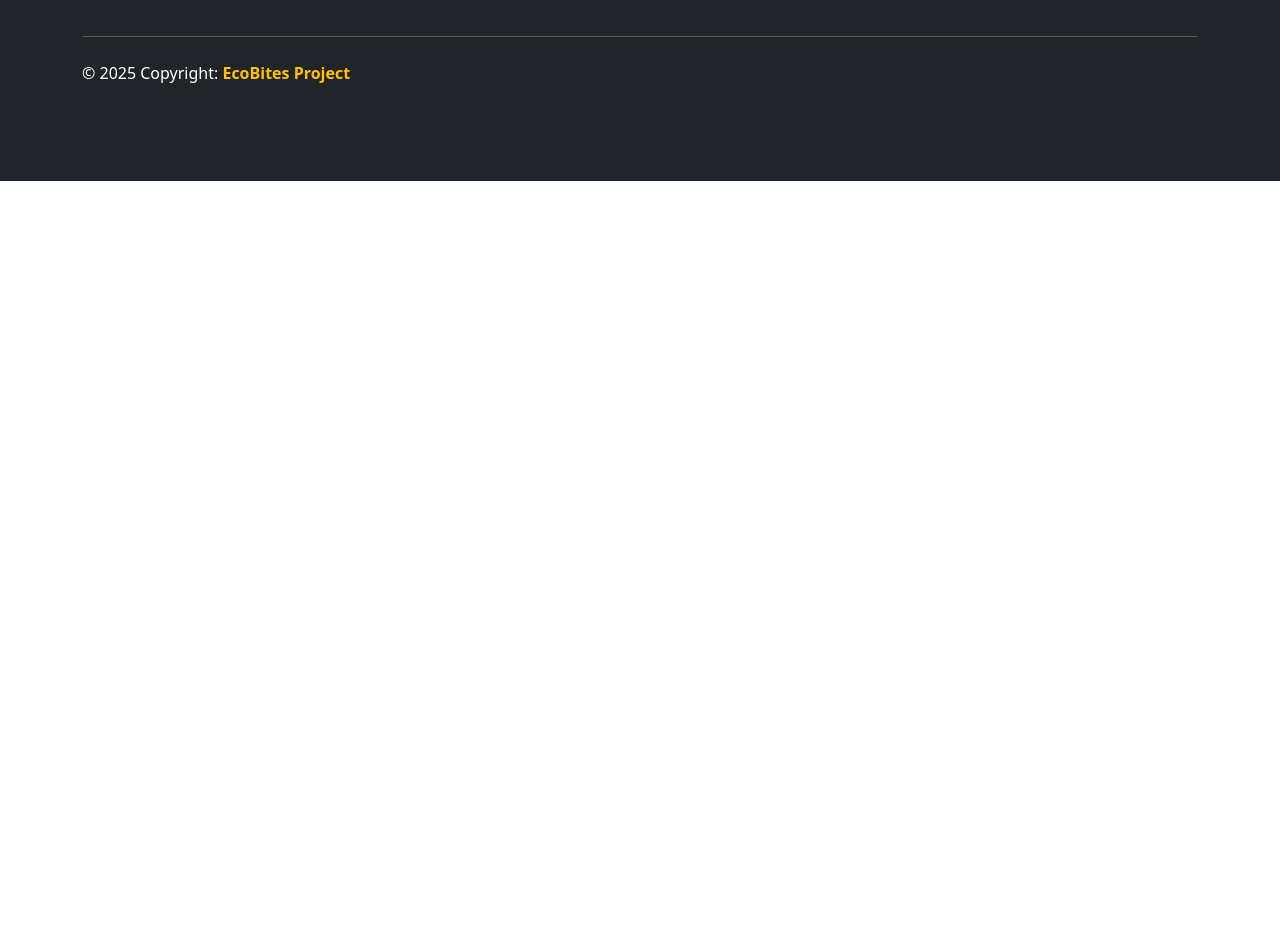
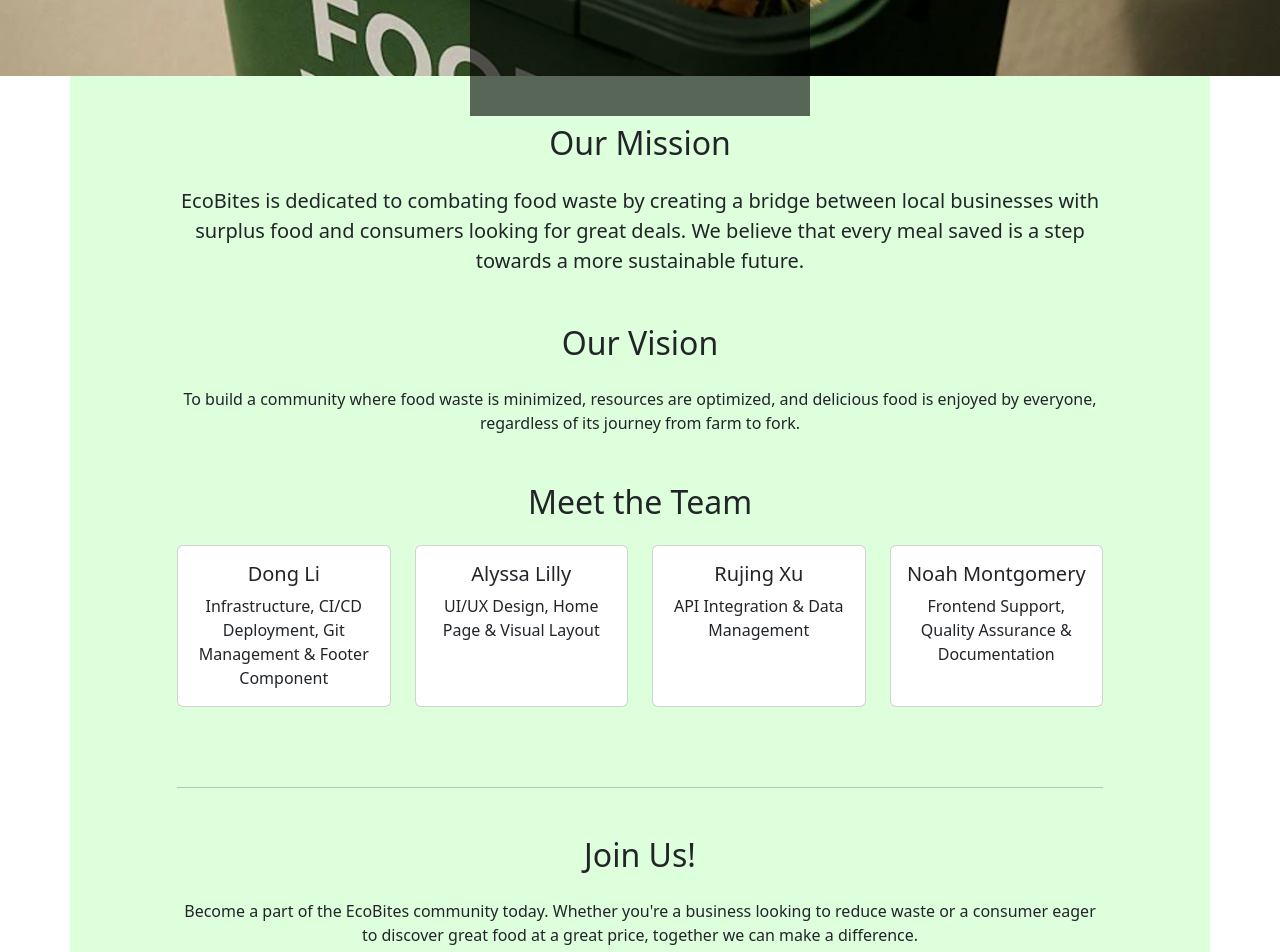
Before and after one commit to 22abad/CS385Project, a React (Create React App) app: page /about in a window 1280 px wide. Shown: the part 300-1252 px from the top of the page. Before the commit the page ends 800 px from the top, so only its background shows below. Built offline with nearby package versions, Linux system fonts and the light colour scheme; no server answers.

Commit message:
Update AboutUs.js

```diff
--- a/src/pages/AboutUs.js
+++ b/src/pages/AboutUs.js
@@ -1,3 +1,76 @@
+import React from "react";
+import "../styles.css"; // Assuming styles.css contains general styles
+
 export default function AboutUs() {
-  return <></>;
+  return (
+    <>
+      {/* Hero Section */}
+      <div className="bg-image WasteTitleImage" style={{ height: '40vh', display: 'flex', alignItems: 'center', justifyContent: 'center' }}>
+        <div className="mask">
+          <div className="d-flex justify-content-center align-items-center h-100">
+            <h1 className="mb-0 WasteTitle" style={{ fontSize: '3rem' }}>About Us</h1>
+          </div>
+        </div>
+      </div>
+
+      <div className="main container py-5">
+        <div className="row justify-content-center">
+          <div className="col-md-10">
+            <h2 className="text-center mb-4">Our Mission</h2>
+            <p className="lead text-center mb-5">
+              EcoBites is dedicated to combating food waste by creating a bridge between local businesses with surplus food and consumers looking for great deals. We believe that every meal saved is a step towards a more sustainable future.
+            </p>
+
+            <h2 className="text-center mb-4">Our Vision</h2>
+            <p className="text-center mb-5">
+              To build a community where food waste is minimized, resources are optimized, and delicious food is enjoyed by everyone, regardless of its journey from farm to fork.
+            </p>
+
+            <h2 className="text-center mb-4">Meet the Team</h2>
+            <div className="row text-center">
+              <div className="col-md-6 col-lg-3 mb-4">
+                <div className="card h-100">
+                  <div className="card-body">
+                    <h5 className="card-title">Dong Li</h5>
+                    <p className="card-text">Infrastructure, CI/CD Deployment, Git Management & Footer Component</p>
+                  </div>
+                </div>
+              </div>
+              <div className="col-md-6 col-lg-3 mb-4">
+                <div className="card h-100">
+                  <div className="card-body">
+                    <h5 className="card-title">Alyssa Lilly</h5>
+                    <p className="card-text">UI/UX Design, Home Page & Visual Layout</p>
+                  </div>
+                </div>
+              </div>
+              <div className="col-md-6 col-lg-3 mb-4">
+                <div className="card h-100">
+                  <div className="card-body">
+                    <h5 className="card-title">Rujing Xu</h5>
+                    <p className="card-text">API Integration & Data Management</p>
+                  </div>
+                </div>
+              </div>
+              <div className="col-md-6 col-lg-3 mb-4">
+                <div className="card h-100">
+                  <div className="card-body">
+                    <h5 className="card-title">Noah Montgomery</h5>
+                    <p className="card-text">Frontend Support, Quality Assurance & Documentation</p>
+                  </div>
+                </div>
+              </div>
+            </div>
+
+            <hr className="my-5" />
+
+            <h2 className="text-center mb-4">Join Us!</h2>
+            <p className="text-center">
+              Become a part of the EcoBites community today. Whether you're a business looking to reduce waste or a consumer eager to discover great food at a great price, together we can make a difference.
+            </p>
+          </div>
+        </div>
+      </div>
+    </>
+  );
 }
```
